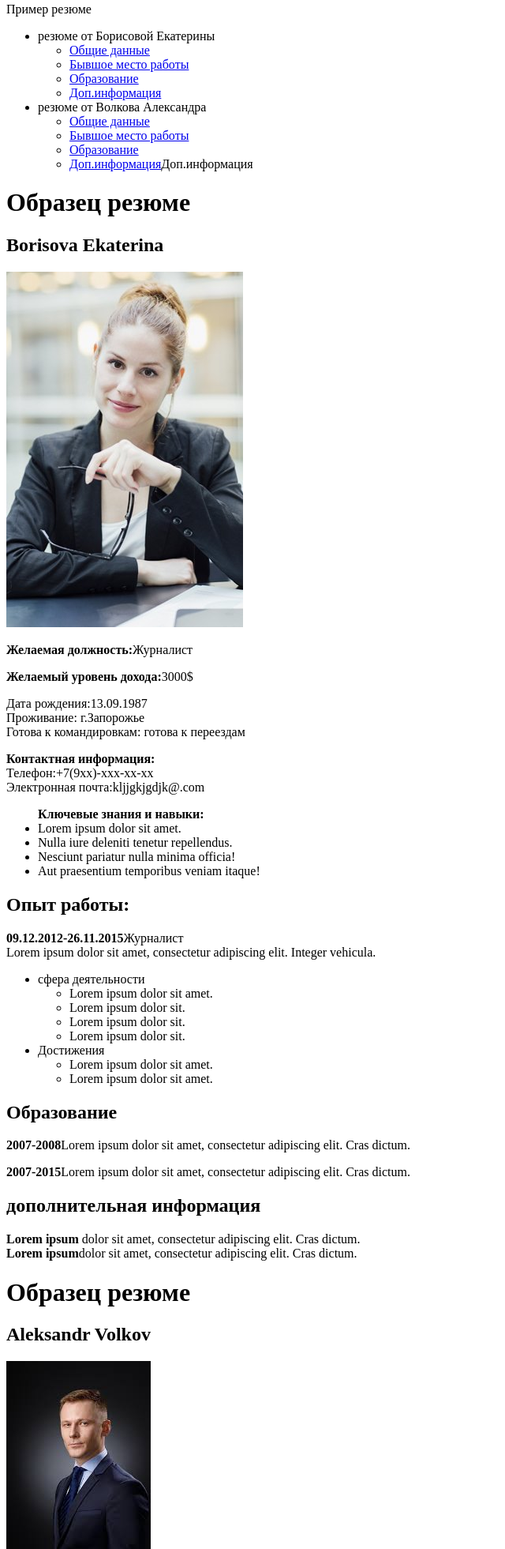
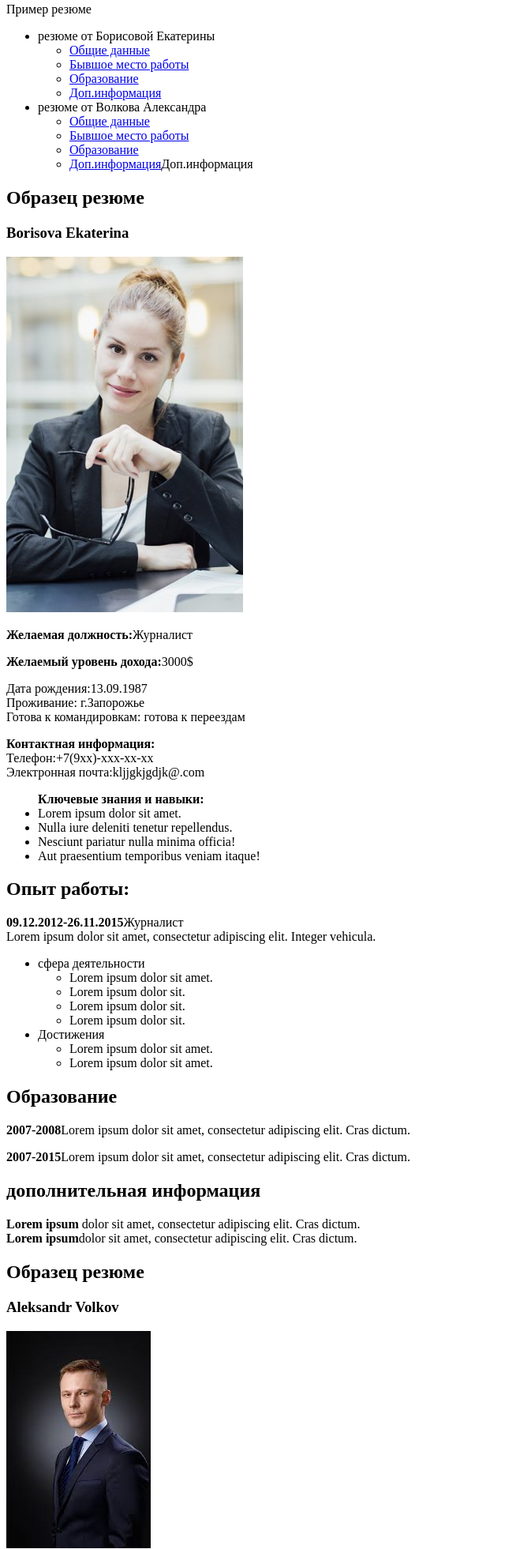
Before and after one commit to vitaliisyrykh/HTML_semantica, a plain HTML site: page index.html in a window 1280 px wide. Shown: the part 5-1966 px from the top of the page at 79% size, without its empty margins (0-640 px from the left). Drawn offline with Linux system fonts and the light colour scheme.

Commit message:
Create index.html

```diff
--- a/index.html
+++ b/index.html
@@ -26,8 +26,8 @@
       </ul>
     </div>
     <div><!-- borisova cv -->
-      <h1>Образец резюме</h1>
-      <h2>Borisova Ekaterina</h2>
+      <h2>Образец резюме</h2>
+      <h3>Borisova Ekaterina</h3>
       <img src="img/girl.jpg" alt="female photo" />
 
       <article id="ndc1">
@@ -97,8 +97,8 @@
       </article>
     </div>
     <div> <!-- volcov cv -->
-      <h1>Образец резюме</h1>
-      <h2>Aleksandr Volkov</h2>
+      <h2>Образец резюме</h2>
+      <h3>Aleksandr Volkov</h3>
       <img src="img/male.jpeg" alt="male photo" />
 
       <article id="ndc2">
```
